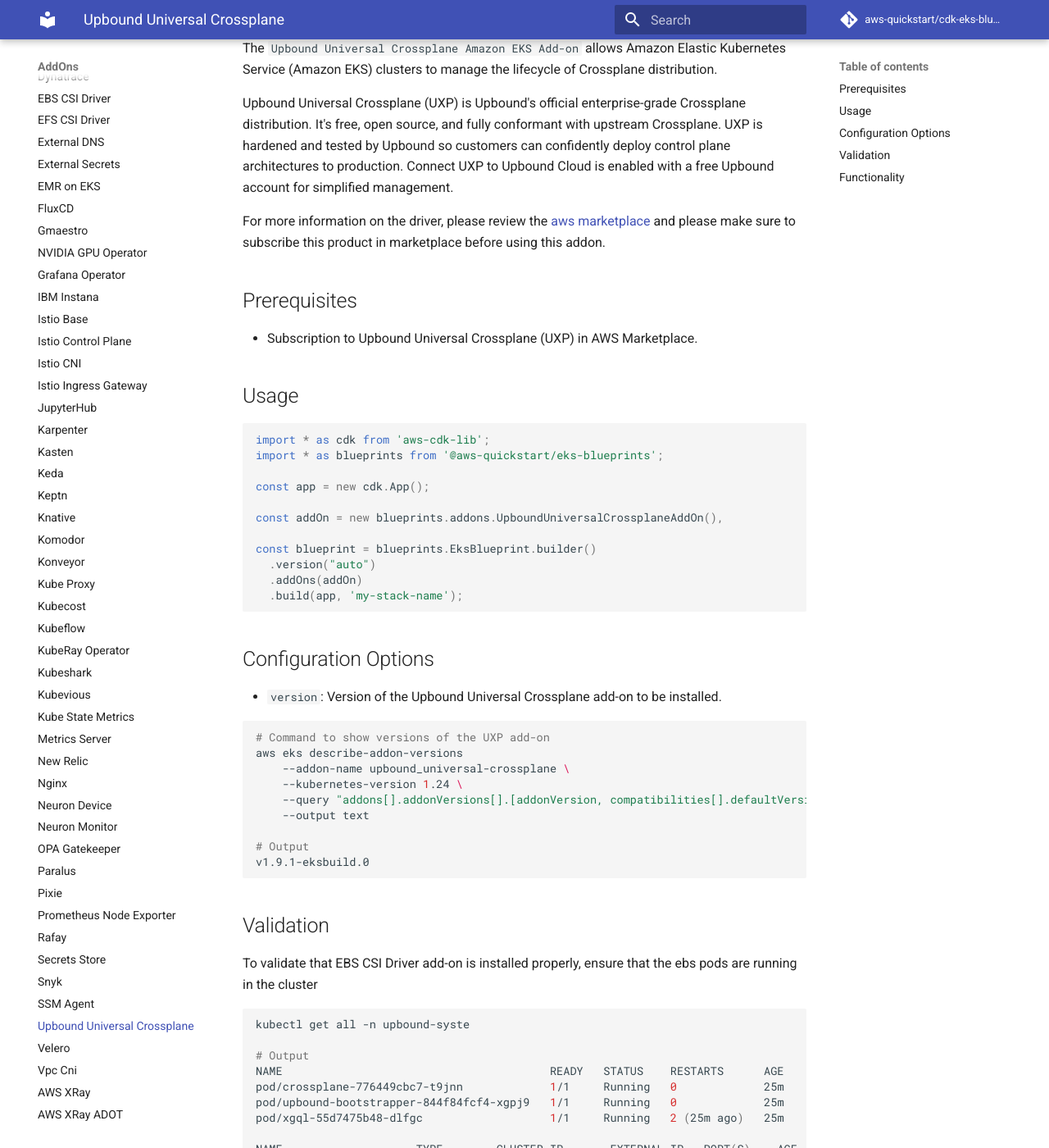
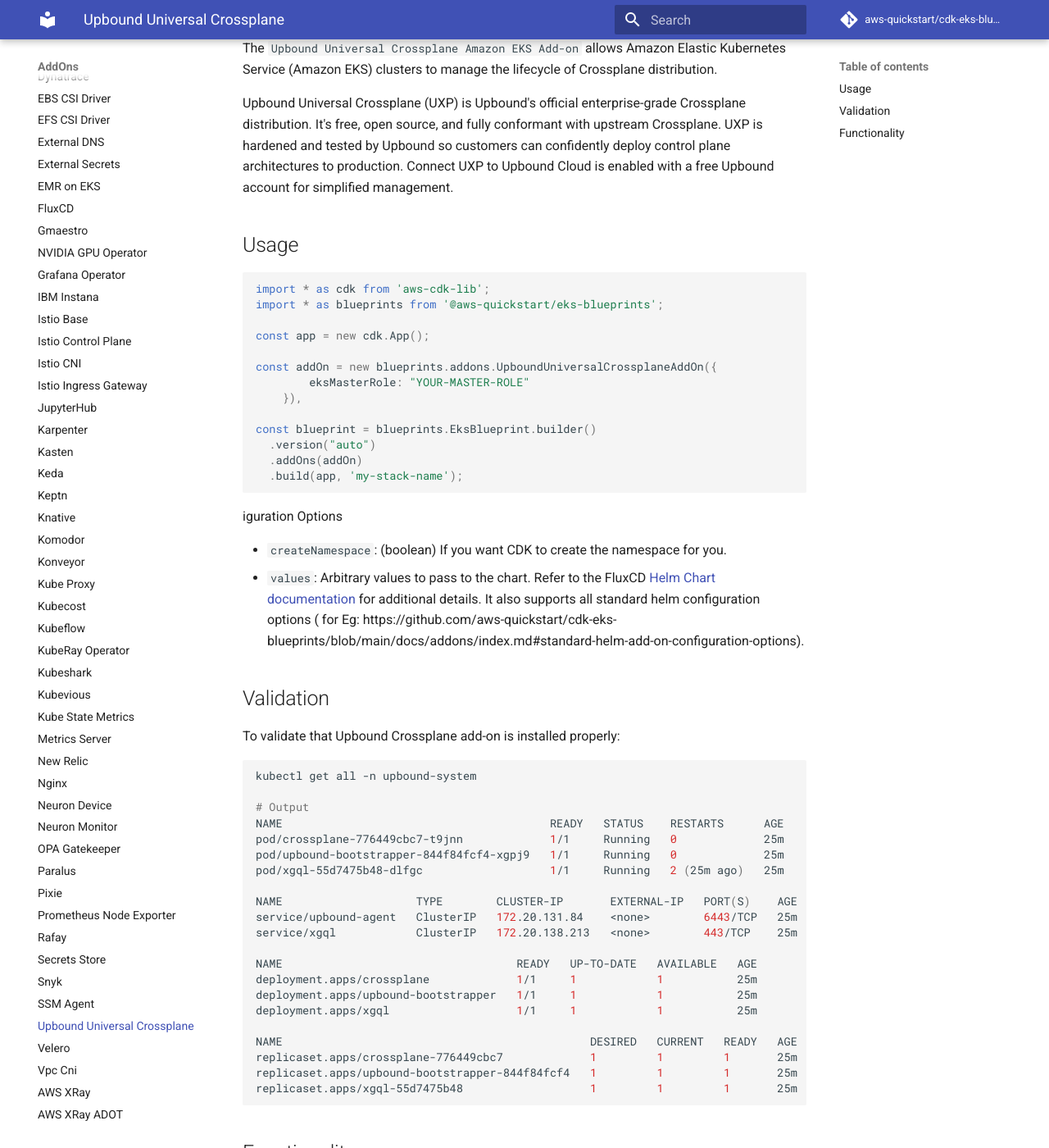
Before and after one commit to aws-quickstart/cdk-eks-blueprints, an MkDocs documentation site: the page built from docs/addons/upbound-universal-crossplane.md, in a window 1280 px wide and 1400 px high, scrolled down 223 px. Shown: the whole window at 82% size. Built offline with MkDocs 1.6.1 and Material for MkDocs 9.7.7, drawn with Linux system fonts in a browser that asks for light colours; comment, search, counter and statistics services are not loaded; some of the changed text lies outside the part shown.

Commit message:
Upgrading CXP Addon Doc Updates

````diff
--- a/docs/addons/upbound-universal-crossplane.md
+++ b/docs/addons/upbound-universal-crossplane.md
@@ -3,12 +3,6 @@
 The `Upbound Universal Crossplane Amazon EKS Add-on` allows Amazon Elastic Kubernetes Service (Amazon EKS) clusters to manage the lifecycle of Crossplane distribution.
 
 Upbound Universal Crossplane (UXP) is Upbound's official enterprise-grade Crossplane distribution. It's free, open source, and fully conformant with upstream Crossplane. UXP is hardened and tested by Upbound so customers can confidently deploy control plane architectures to production. Connect UXP to Upbound Cloud is enabled with a free Upbound account for simplified management.
-
-For more information on the driver, please review the [aws marketplace](https://aws.amazon.com/marketplace/pp/prodview-uhc2iwi5xysoc?ref_=aws-mp-console-subscription-detail) and please make sure to subscribe this product in marketplace before using this addon.
-
-## Prerequisites
-
-- Subscription to Upbound Universal Crossplane (UXP) in AWS Marketplace.
 
 ## Usage
 
@@ -18,7 +12,9 @@
 
 const app = new cdk.App();
 
-const addOn = new blueprints.addons.UpboundUniversalCrossplaneAddOn(),
+const addOn = new blueprints.addons.UpboundUniversalCrossplaneAddOn({
+        eksMasterRole: "YOUR-MASTER-ROLE"
+    }),
 
 const blueprint = blueprints.EksBlueprint.builder()
   .version("auto")
@@ -26,29 +22,16 @@
   .build(app, 'my-stack-name');
 ```
 
-## Configuration Options
+iguration Options
 
-- `version`: Version of the Upbound Universal Crossplane add-on to be installed.
-
-```bash
-# Command to show versions of the UXP add-on
-aws eks describe-addon-versions
-    --addon-name upbound_universal-crossplane \
-    --kubernetes-version 1.24 \
-    --query "addons[].addonVersions[].[addonVersion, compatibilities[].defaultVersion]" \
-    --output text
-
-# Output
-v1.9.1-eksbuild.0
-
-```
+- `createNamespace`: (boolean) If you want CDK to create the namespace for you.
+- `values`: Arbitrary values to pass to the chart. Refer to the FluxCD [Helm Chart documentation](https://artifacthub.io/packages/helm/fluxcd-community/flux2) for additional details. It also supports all standard helm configuration options ( for Eg: https://github.com/aws-quickstart/cdk-eks-blueprints/blob/main/docs/addons/index.md#standard-helm-add-on-configuration-options).
 
 ## Validation
 
-To validate that EBS CSI Driver add-on is installed properly, ensure that the ebs pods are running in the cluster
-
+To validate that Upbound Crossplane add-on is installed properly:
 ```bash
-kubectl get all -n upbound-syste
+kubectl get all -n upbound-system
 
 # Output
 NAME                                        READY   STATUS    RESTARTS      AGE
@@ -71,20 +54,6 @@
 replicaset.apps/xgql-55d7475b48                   1         1         1       25m
 ```
 
-Additionally, the `aws cli` can be used to determine which version of the UXP add-on is installed in the cluster
-
-```bash
-# Assuming cluster-name is my-cluster, below command shows the version of coredns installed. Check if it is same as the version installed via EKS add-on
-aws eks describe-addon \
-    --cluster-name my-cluster \
-    --addon-name upbound_universal-crossplane \
-    --query "addon.addonVersion" \
-    --output text
-
-# Output
-v1.9.1-eksbuild.0
-```
-
 ## Functionality
 
 Applies the Upbound Universal Crossplane add-on to an Amazon EKS cluster.
````
